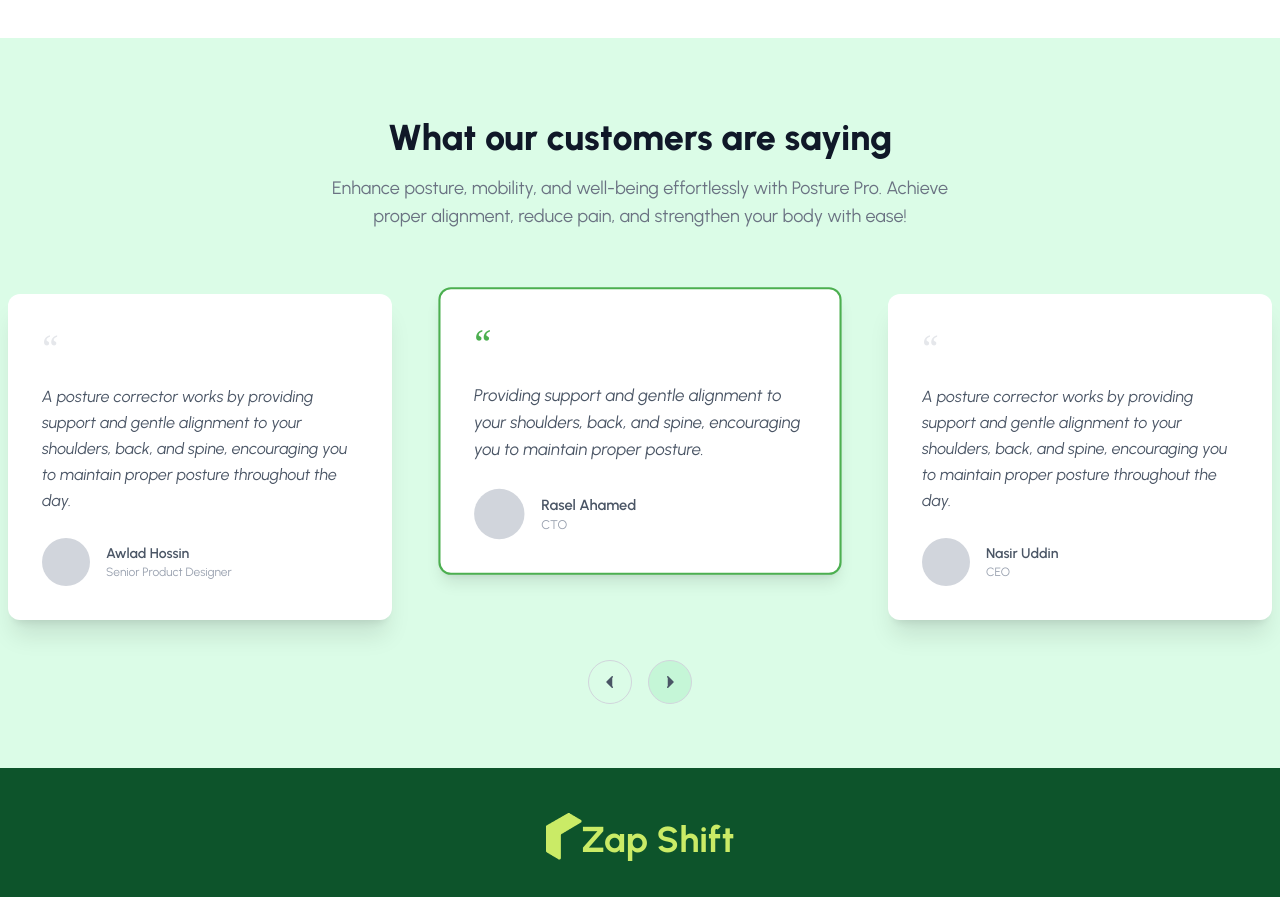
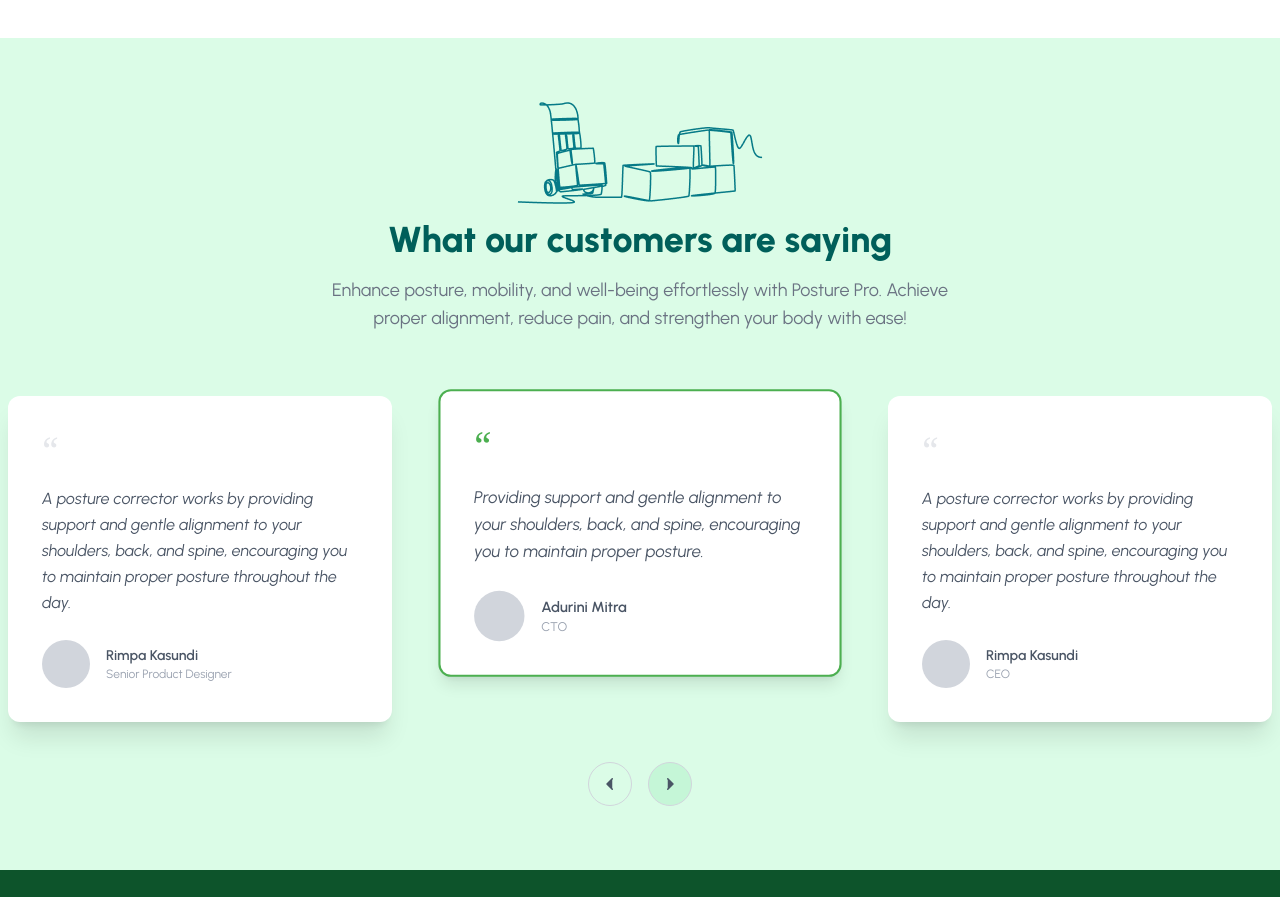
Before and after one commit to rimpakasundi07/Zap-Shift-Client, a React (Vite) app: page / in a window 1280 px wide. Shown: the part 4224-5121 px from the top of the page. Built offline with nearby package versions, Linux system fonts and the light colour scheme.

Commit message:
added a image to the card

```diff
--- a/src/components/TestimonialCarousel/TestimonialCarousel.jsx
+++ b/src/components/TestimonialCarousel/TestimonialCarousel.jsx
@@ -1,6 +1,7 @@
 import React, { useRef, useState } from "react";
 // Swiper-er proyojonio modules import korun
 import { Swiper, SwiperSlide } from "swiper/react";
+import layerImg from "../../assets/customer-top.png";
 import {
   Pagination,
   Navigation,
@@ -20,7 +21,7 @@ const testimonials = [
     id: 1,
     quote:
       "A posture corrector works by providing support and gentle alignment to your shoulders, back, and spine, encouraging you to maintain proper posture throughout the day.",
-    name: "Awlad Hossin",
+    name: "Rimpa Kasundi",
     title: "Senior Product Designer",
     avatar: "/path/to/awlad_avatar.png",
   },
@@ -28,7 +29,7 @@ const testimonials = [
     id: 2,
     quote:
       "Providing support and gentle alignment to your shoulders, back, and spine, encouraging you to maintain proper posture.",
-    name: "Rasel Ahamed",
+    name: "Adurini Mitra",
     title: "CTO",
     avatar: "/path/to/rasel_avatar.png",
   },
@@ -36,7 +37,7 @@ const testimonials = [
     id: 3,
     quote:
       "A posture corrector works by providing support and gentle alignment to your shoulders, back, and spine, encouraging you to maintain proper posture throughout the day.",
-    name: "Nasir Uddin",
+    name: "Rimpa Kasundi",
     title: "CEO",
     avatar: "/path/to/nasir_avatar.png",
   },
@@ -44,7 +45,7 @@ const testimonials = [
     id: 4,
     quote:
       "A posture corrector works by providing support and gentle alignment to your shoulders, back, and spine, encouraging you to maintain proper posture throughout the day.",
-    name: "Nasir Uddin",
+    name: "Riju Kasundi",
     title: "CEO",
     avatar: "/path/to/nasir_avatar.png",
   },
@@ -52,7 +53,7 @@ const testimonials = [
     id: 5,
     quote:
       "A posture corrector works by providing support and gentle alignment to your shoulders, back, and spine, encouraging you to maintain proper posture throughout the day.",
-    name: "Nasir Uddin",
+    name: "Adurini Mitra",
     title: "CEO",
     avatar: "/path/to/nasir_avatar.png",
   },
@@ -60,7 +61,7 @@ const testimonials = [
     id: 6,
     quote:
       "A posture corrector works by providing support and gentle alignment to your shoulders, back, and spine, encouraging you to maintain proper posture throughout the day.",
-    name: "Nasir Uddin",
+    name: "Rimpa Kasundi",
     title: "CEO",
     avatar: "/path/to/nasir_avatar.png",
   },
@@ -68,7 +69,7 @@ const testimonials = [
     id: 7,
     quote:
       "A posture corrector works by providing support and gentle alignment to your shoulders, back, and spine, encouraging you to maintain proper posture throughout the day.",
-    name: "Nasir Uddin",
+    name: "Riju Kasundi",
     title: "CEO",
     avatar: "/path/to/nasir_avatar.png",
   },
@@ -76,7 +77,7 @@ const testimonials = [
     id: 8,
     quote:
       "A posture corrector works by providing support and gentle alignment to your shoulders, back, and spine, encouraging you to maintain proper posture throughout the day.",
-    name: "Nasir Uddin",
+    name: "Rimpa Kasundi",
     title: "CEO",
     avatar: "/path/to/nasir_avatar.png",
   },
@@ -84,7 +85,7 @@ const testimonials = [
     id: 9,
     quote:
       "A posture corrector works by providing support and gentle alignment to your shoulders, back, and spine, encouraging you to maintain proper posture throughout the day.",
-    name: "Nasir Uddin",
+    name: "Adurini Mitra",
     title: "CEO",
     avatar: "/path/to/nasir_avatar.png",
   },
@@ -92,7 +93,7 @@ const testimonials = [
     id: 10,
     quote:
       "A posture corrector works by providing support and gentle alignment to your shoulders, back, and spine, encouraging you to maintain proper posture throughout the day.",
-    name: "Nasir Uddin",
+    name: "Riju Kasundi",
     title: "CEO",
     avatar: "/path/to/nasir_avatar.png",
   },
@@ -100,7 +101,7 @@ const testimonials = [
     id: 11,
     quote:
       "A posture corrector works by providing support and gentle alignment to your shoulders, back, and spine, encouraging you to maintain proper posture throughout the day.",
-    name: "Nasir Uddin",
+    name: "Rimpa Kasundi",
     title: "CEO",
     avatar: "/path/to/nasir_avatar.png",
   },
@@ -108,7 +109,7 @@ const testimonials = [
     id: 12,
     quote:
       "A posture corrector works by providing support and gentle alignment to your shoulders, back, and spine, encouraging you to maintain proper posture throughout the day.",
-    name: "Nasir Uddin",
+    name: "Adurini Mitra",
     title: "CEO",
     avatar: "/path/to/nasir_avatar.png",
   },
@@ -173,8 +174,9 @@ const TestimonialCarousel = () => {
       <div className="w-full">
         {/* Header */}
         <div className="text-center mb-12">
+          <img src={layerImg} className="mx-auto" alt="" />
           <div className="mb-4">{/*  */}</div>
-          <h2 className="text-3xl font-extrabold text-gray-900 sm:text-4xl">
+          <h2 className="text-xl font-extrabold text-teal-800 lg:text-4xl">
             What our customers are saying
           </h2>
           <p className="mt-4 max-w-2xl mx-auto text-lg text-gray-500">
```
